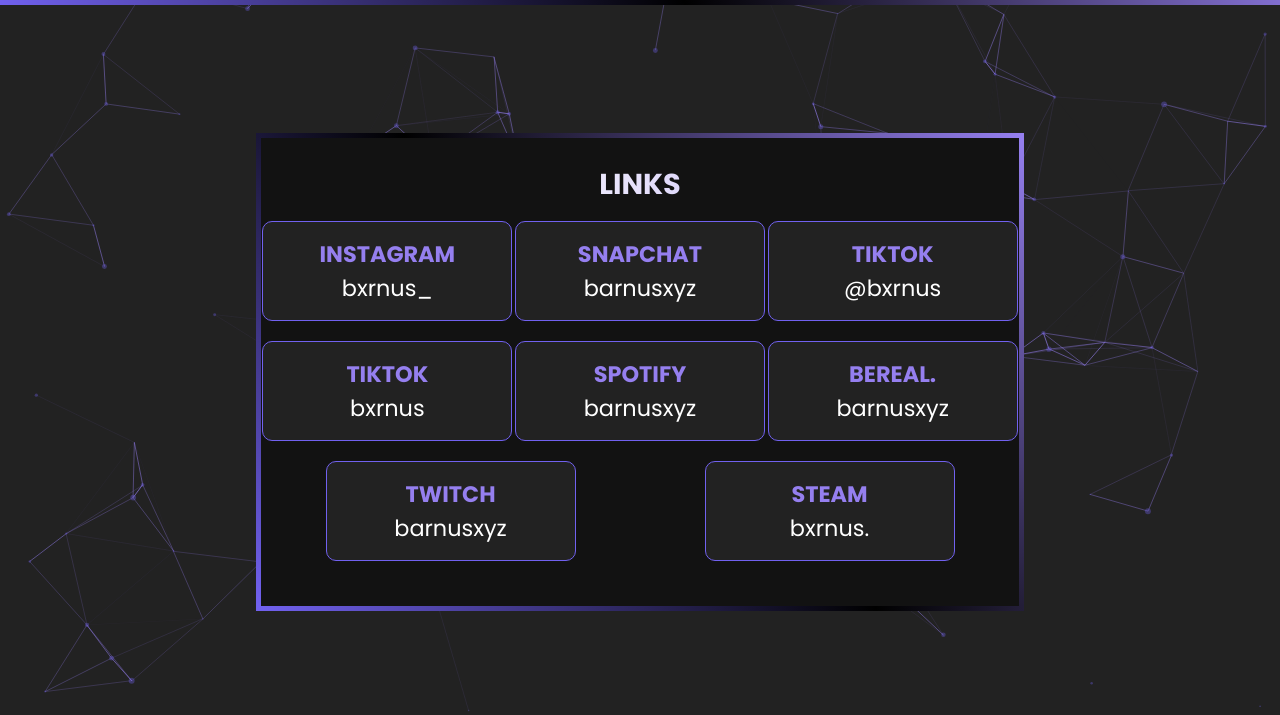
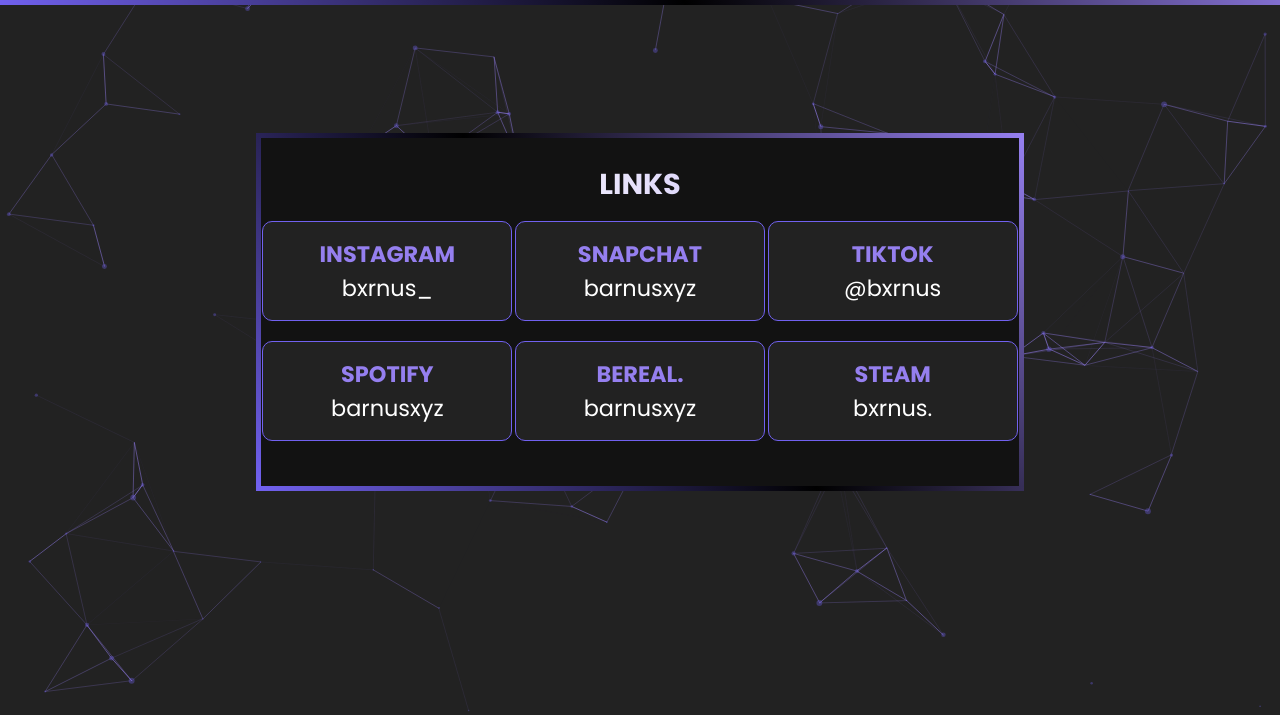
Before and after one commit to barnusxyz/barnusxyz.github.io, a plain HTML site: page index.html in a window 1280 px wide. Shown: the part 85-800 px from the top of the page. Drawn offline with Linux system fonts and the light colour scheme.

Commit message:
Update index.html

```diff
--- a/index.html
+++ b/index.html
@@ -48,10 +48,6 @@
             </a>
           </div>
           <div class="border">
-            <h2>TIKTOK</h2>
-            <p>bxrnus</p>
-          </div>
-          <div class="border">
             <a href="https://open.spotify.com/user/zvmmvr8zh2rmqptlwifj943l6" id="decnone" target="_blank">
               <h2>SPOTIFY</h2>
               <p>barnusxyz</p>
@@ -60,12 +56,6 @@
           <div class="border">
             <h2>BEREAL.</h2>
             <p>barnusxyz</p>
-          </div>
-          <div class="border">
-            <a href="https://www.twitch.tv/barnusxyz" id="decnone" target="_blank">
-              <h2>TWITCH</h2>
-              <p>barnusxyz</p>
-            </a>
           </div>
           <div class="border">
             <a href="https://steamcommunity.com/id/barnusxyz/" id="decnone" target="_blank">
```
